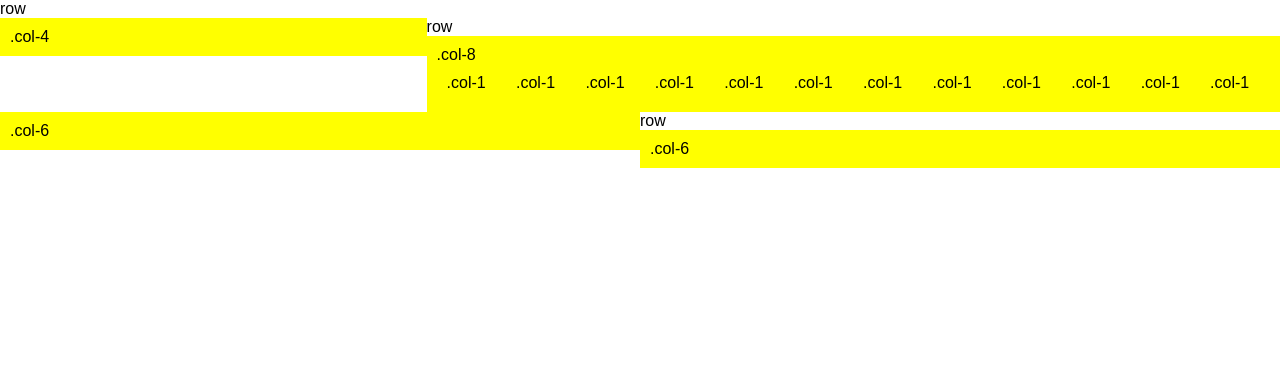
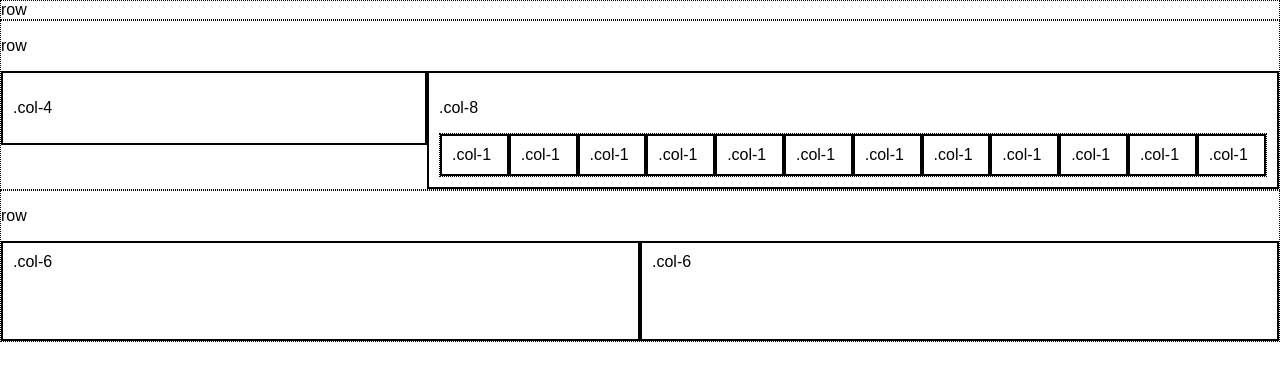
Before and after one commit to benhassara/css-grid-system, a plain HTML site: page index.html in a window 1280 px wide. Drawn offline with Linux system fonts and the light colour scheme.

Commit message:
grid somewhat works

```diff
--- a/index.html
+++ b/index.html
@@ -9,11 +9,11 @@
   <div class="container">
     <div class="row">row</div>
     <div class="row">
-      row
-      <div class="col-4">.col-4</div>
+      <p>row</p>
+      <div class="col-4"><p>.col-4</p></div>
       <div class="col-8">
-        .col-8
-        <div class="row" style="background-color: black;">
+        <p>.col-8</p>
+        <div class="row">
           <div class="col-1">.col-1</div>
           <div class="col-1">.col-1</div>
           <div class="col-1">.col-1</div>
@@ -30,9 +30,9 @@
       </div>
     </div>
     <div class="row">
-      row
-      <div class="col-6">.col-6</div>
-      <div class="col-6">.col-6</div>
+      <p>row</p>
+      <div class="col-6" style="height: 100px">.col-6</div>
+      <div class="col-6" style="height: 100px">.col-6</div>
     </div>
   </div>
 
--- a/main.css
+++ b/main.css
@@ -8,22 +8,30 @@
   width: 100%;
 }
 
+.row {
+  /*text-align: center;*/
+  border: 1px;
+  border-style: dotted;
+}
 
 .row:before,
 .row:after {
-  /*content: "";*/
-  /*display: table;*/
-  clear: both;
-  border: 1px;
-
+  content: " ";
+  display: table;
+/*  border-style: dotted;
+  border: 1px;*/
 }
 
-[class*="col-"] {
+.row:after {
+  clear: both;
+}
+
+[class*='col-'] {
   float: left;
   min-height: 1px;
   width: 8.33%;
   padding: 10px;
-  background-color: yellow;
+  border: solid 2px;
 }
 
 .col-1 {width: 8.33%;}
```
